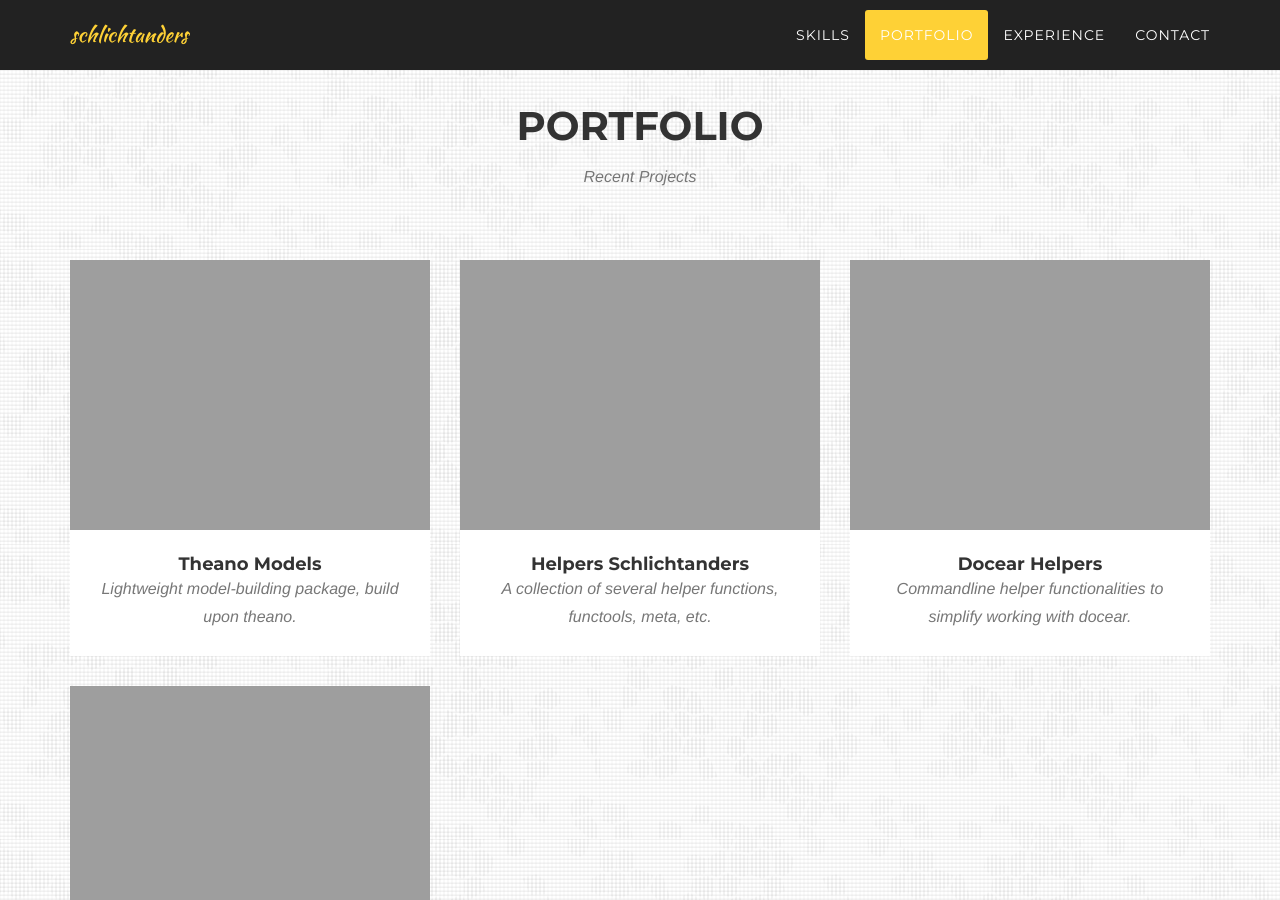
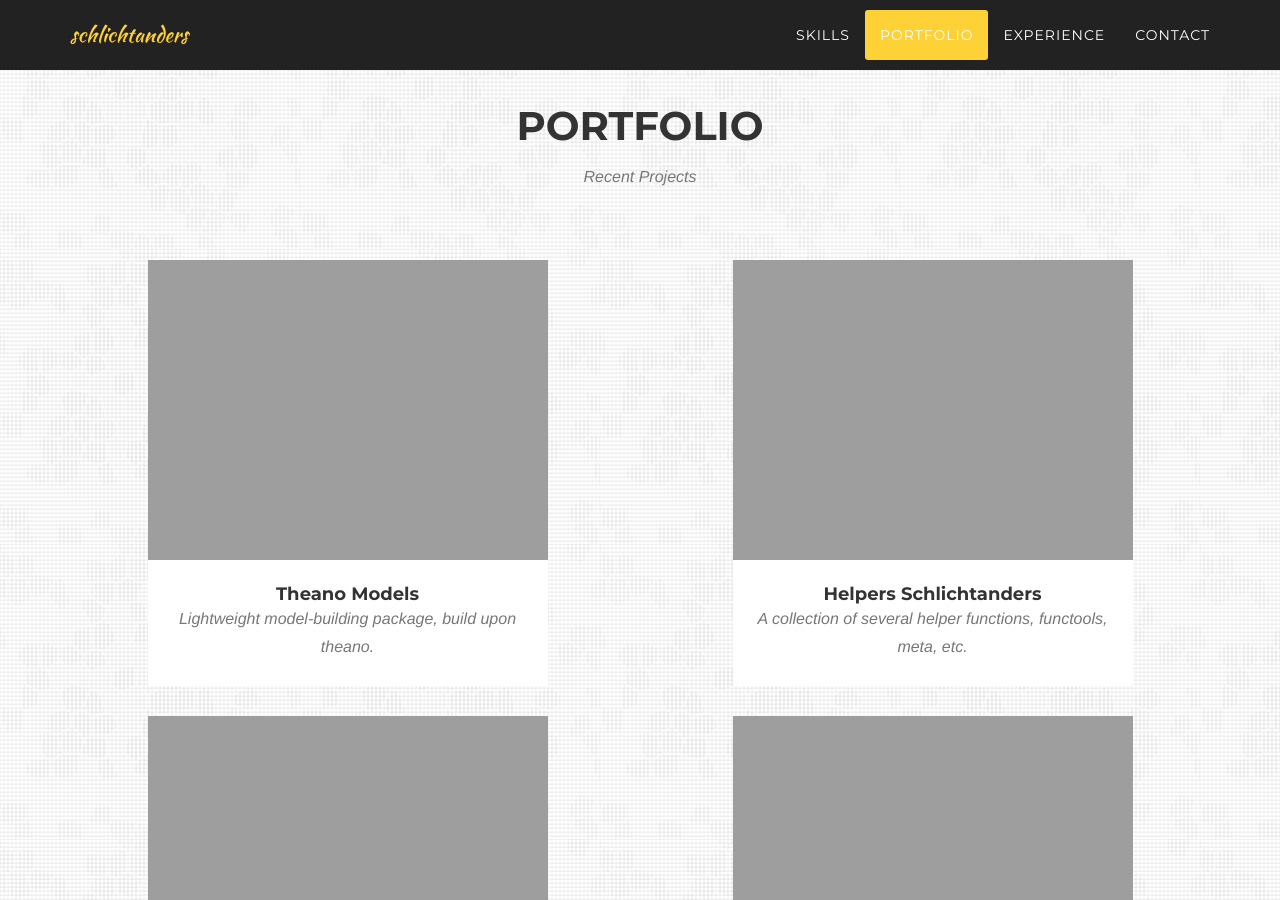
Before and after one commit to stephansahm/stephansahm.github.io, a Jekyll site: the page built from _posts/2016-08-01-Theano-Models.markdown, in a window 1280 px wide and 900 px high, scrolled down 1940 px. Built offline with Jekyll 4.4.1, drawn with Linux system fonts in a browser that asks for light colours; some web fonts are replaced.

Commit message:
2x2 portfolio grid

```diff
--- a/_includes/portfolio_grid.html
+++ b/_includes/portfolio_grid.html
@@ -10,7 +10,7 @@
             <div class="row">
 
                 {% for post in site.posts %}
-                <div class="col-md-4 col-sm-6 portfolio-item">
+                <div class="col-md-6 col-sm-6 portfolio-item">
                     <a href="#portfolioModal{{ forloop.index }}" class="portfolio-link" data-toggle="modal">
                         <div class="portfolio-hover">
                             <div class="portfolio-hover-content">
--- a/_posts/2016-08-01-Theano-Models.markdown
+++ b/_posts/2016-08-01-Theano-Models.markdown
@@ -13,7 +13,7 @@
 theano_models is a high-level package around theano which implements a ``Model``
 type to pre-structure the (occasionally rather big) theano expression graphs
 It is meant for clean programming of symbolic models, for instance Multilayer
-Perceptrons (MLP) or probabilistic modelling.
+Perceptrons (MLP) or probabilistic modeling.
 
 The ``Model`` gives a powerful view on the graphs,
 ready for interactive coding / prototyping, while being transparent and
```
